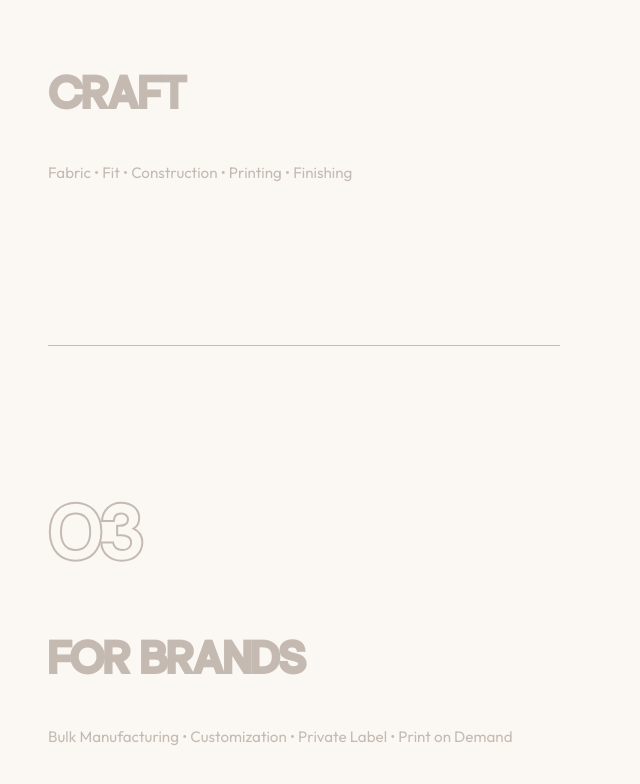
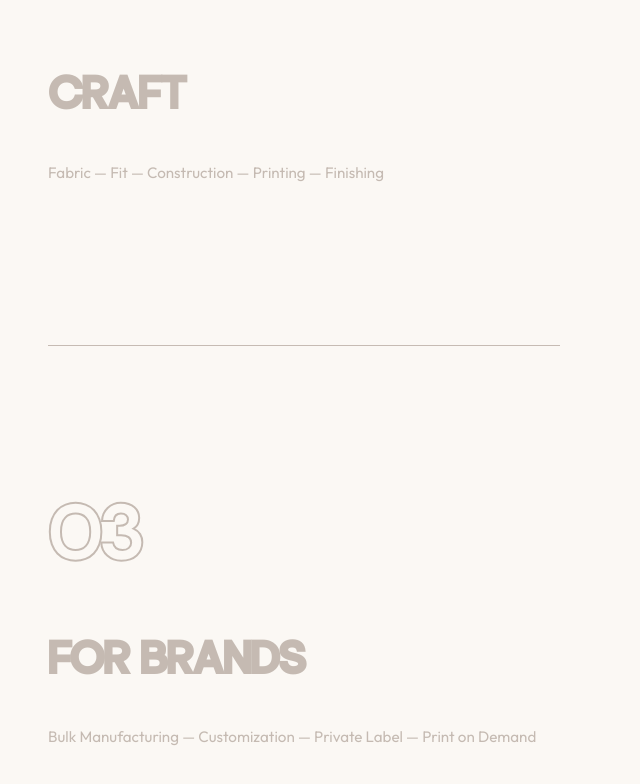
Before and after one commit to PTejasKr/alphaxgen, a Next.js app: page /journal in a window 1280 px wide. Shown: the part 2102-2886 px from the top of the page, without its empty margins (0-640 px from the left). Built offline with nearby package versions, Linux system fonts and the light colour scheme.

Commit message:
Update Craft and Brands sections with new tailor and logo mockup images

```diff
--- a/src/app/journal/page.tsx
+++ b/src/app/journal/page.tsx
@@ -15,14 +15,14 @@ export default function Journal() {
     {
       id: "02",
       title: "CRAFT",
-      description: "Fabric • Fit • Construction • Printing • Finishing",
-      image: "/images/craft-factory-new.jpg"
+      description: "Fabric — Fit — Construction — Printing — Finishing",
+      image: "/images/tailor-stitching.jpg"
     },
     {
       id: "03",
       title: "FOR BRANDS",
-      description: "Bulk Manufacturing • Customization • Private Label • Print on Demand",
-      image: "/images/hero-tshirt.jpg"
+      description: "Bulk Manufacturing — Customization — Private Label — Print on Demand",
+      image: "/images/brands-logo.jpg"
     },
     {
       id: "04",
--- a/src/data/stories.ts
+++ b/src/data/stories.ts
@@ -1,5 +1,5 @@
 export const brandValues = [
   { id: '01', title: "HERITAGE", description: "Rooted in timeless craftsmanship and shaped by contemporary design, AlphaXGen respects the traditions that give apparel its character. We carry that heritage forward through thoughtful details, refined construction, and a modern perspective." },
-  { id: '02', title: "CRAFT", description: "Obsessive attention to every stitch, seam, and silhouette. We focus on the details that define how a garment looks, feels, and wears.", image: "/images/hero-tshirt.jpg" },
+  { id: '02', title: "CRAFT", description: "Obsessive attention to every stitch, seam, and silhouette. We focus on the details that define how a garment looks, feels, and wears.", image: "/images/tailor-stitching.jpg" },
   { id: '03', title: "MATERIALS", description: "Our approach is guided by quality, comfort, and character. We carefully consider how each fabric feels, falls, and performs—ensuring it complements the silhouette and enhances the finished garment.", image: "/images/brown-material.jpg" }
 ];
```
Also changed, not shown: public/images/brands-logo.jpg (added), public/images/tailor-stitching.jpg (added).
